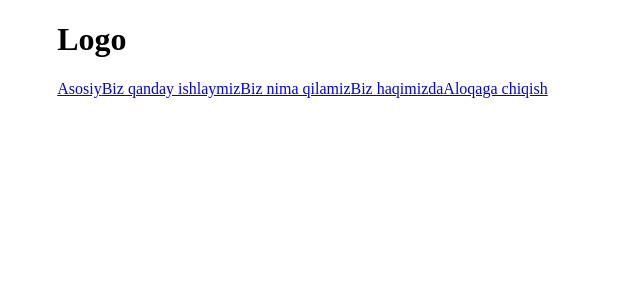
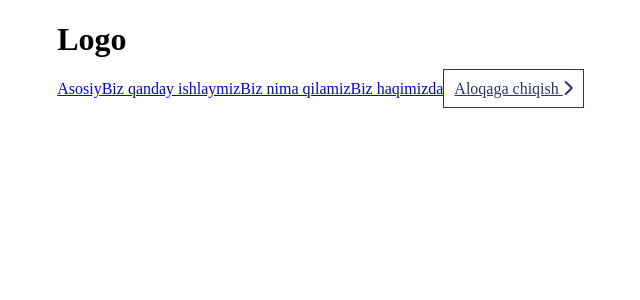
Before and after one commit to hakimov-dev/truck-service-landing, a Vue app: page / in a window 1280 px wide. Shown: the top 300 px of the page, without its empty margins (14-654 px from the left). Built offline with nearby package versions, Linux system fonts and the light colour scheme; the HTML template or start-up script is replaced by a standard one.

Commit message:
Added new style and adde class and added icon

```diff
--- a/src/App.vue
+++ b/src/App.vue
@@ -12,5 +12,6 @@
   color: #2c3178;
   border: 1px solid #2c3178;
   background: #fff;
+  padding: 10px;
 }
 </style>
--- a/src/components/Header/components/Navbar.vue
+++ b/src/components/Header/components/Navbar.vue
@@ -7,7 +7,7 @@
            <a href="#weWork" class="link">Biz qanday ishlaymiz</a>
            <a href="#weWhatDo" class="link">Biz nima qilamiz</a>
            <a href="#about" class="link">Biz haqimizda</a>
-           <a href="#contact">Aloqaga chiqish</a>
+           <a href="#contact" class="main-btn">Aloqaga chiqish <i class="fas fa-chevron-right"></i></a>
        </div>
     </div>
     </div>
```
